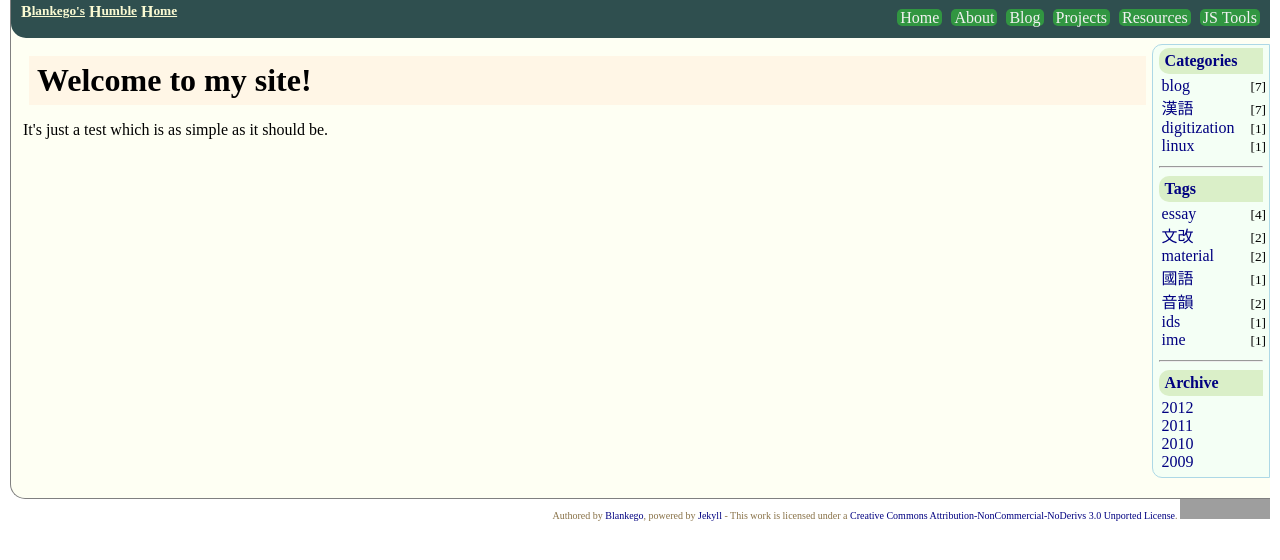
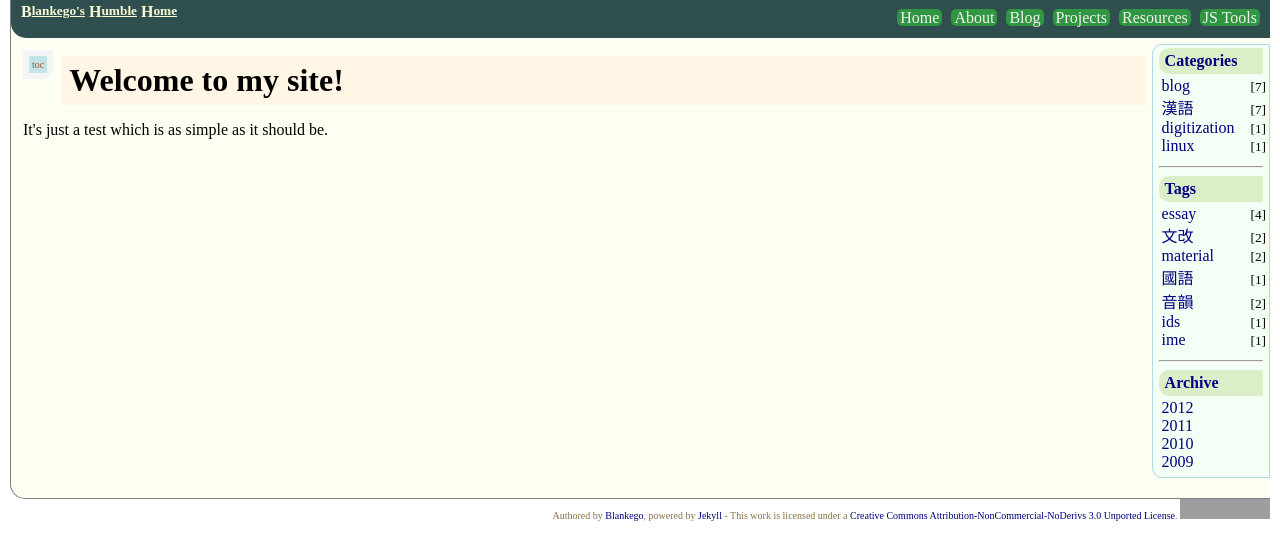
Before and after one commit to blankego/blankego.github.com, a Jekyll site: the page built from index.html, in a window 1280 px wide. Shown: the top 560 px of the page. Built offline with Jekyll 4.4.1, drawn with Linux system fonts in a browser that asks for light colours; Markdown is read by kramdown in place of the engine named in the settings; grey boxes are pictures that could not be loaded.

Commit message:
fix toc;jekyll is broken :(

```diff
--- a/_layouts/main.html
+++ b/_layouts/main.html
@@ -12,6 +12,7 @@
 	    <div class="content">
 		{{ content }}
 	    </div>
+
     </div>
     {% include footer.html %}
 </body>
--- a/assets/css/main.css
+++ b/assets/css/main.css
@@ -201,12 +201,29 @@ td,th{
 }
 .toc{
     float: left;
-    background: silver;
+    background: #f4f4f4;
     border: 1px #ffc0cb;
-    border-radius: 0 10px 0 0;
+    border-radius: 0 0 10px 0;
     padding: 6px;
     font-size: x-small;
     color: #a54f30;
+    margin-right: 8px;
+    margin-bottom: 8px;
+}
+.H2{
+    margin-left: 5px;
+}
+.H3{
+    margin-left: 10px;
+}
+.H4{
+    margin-left: 15px;
+}
+.H5{
+    margin-left: 20px;
+}
+.H6{
+    margin-left: 25px;
 }
 .header-ref{
     cursor: pointer;
@@ -217,5 +234,7 @@ td,th{
 }
 .toc-caption{
     cursor: pointer;
-    background: grey;
+    font-style: bold;
+    padding: 3px;
+    background: #c2e5e7;
 }
--- a/assets/js/main.js
+++ b/assets/js/main.js
@@ -23,14 +23,14 @@
         [].forEach.call(headers,function(h){
             list.appendChild(new HeaderRef(h).el);
         });
-        el.prependChild(toc);
+        el.insertBefore(toc,el.firstElementChild);
 
     }
     function HeaderRef(h)
     {
         var me = this;
         this.header = h;
-        var el = document.createElement('a');
+        var el = document.createElement('div');
         el.classList.add("header-ref");
         el.classList.add(h.tagName);
         el.innerText = h.innerText;
```
